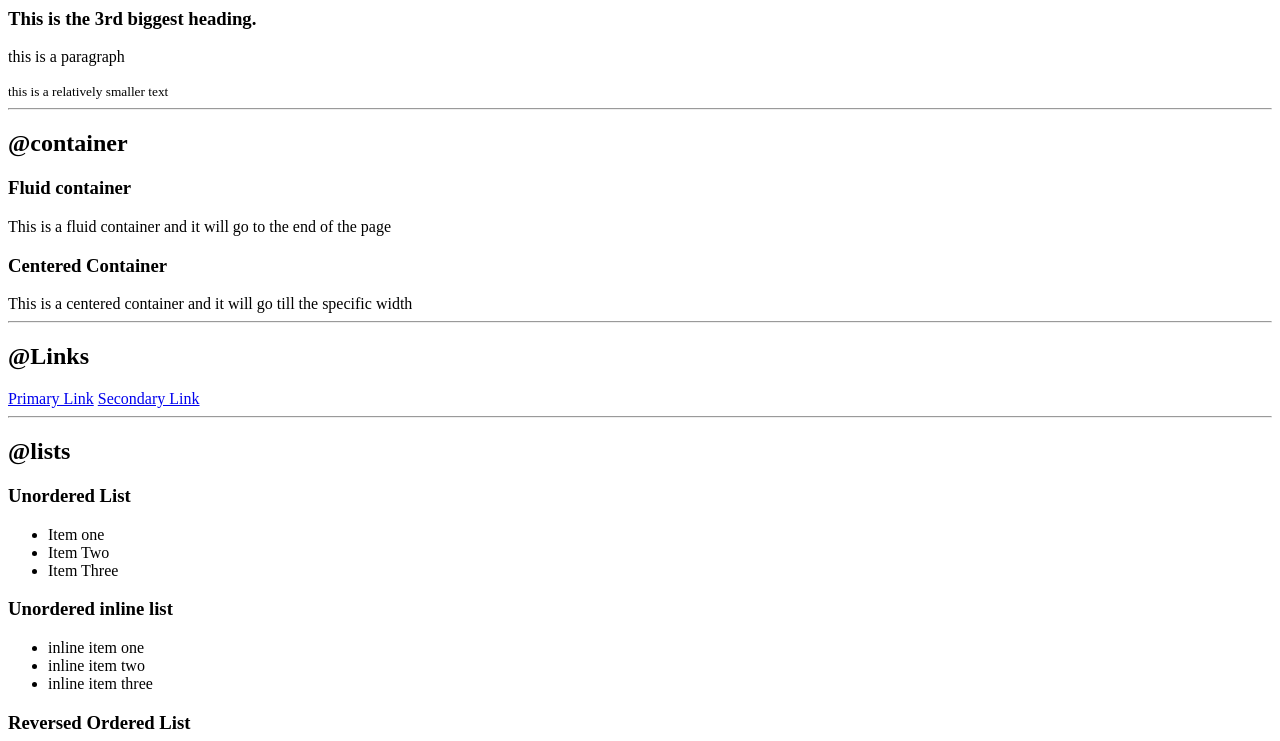
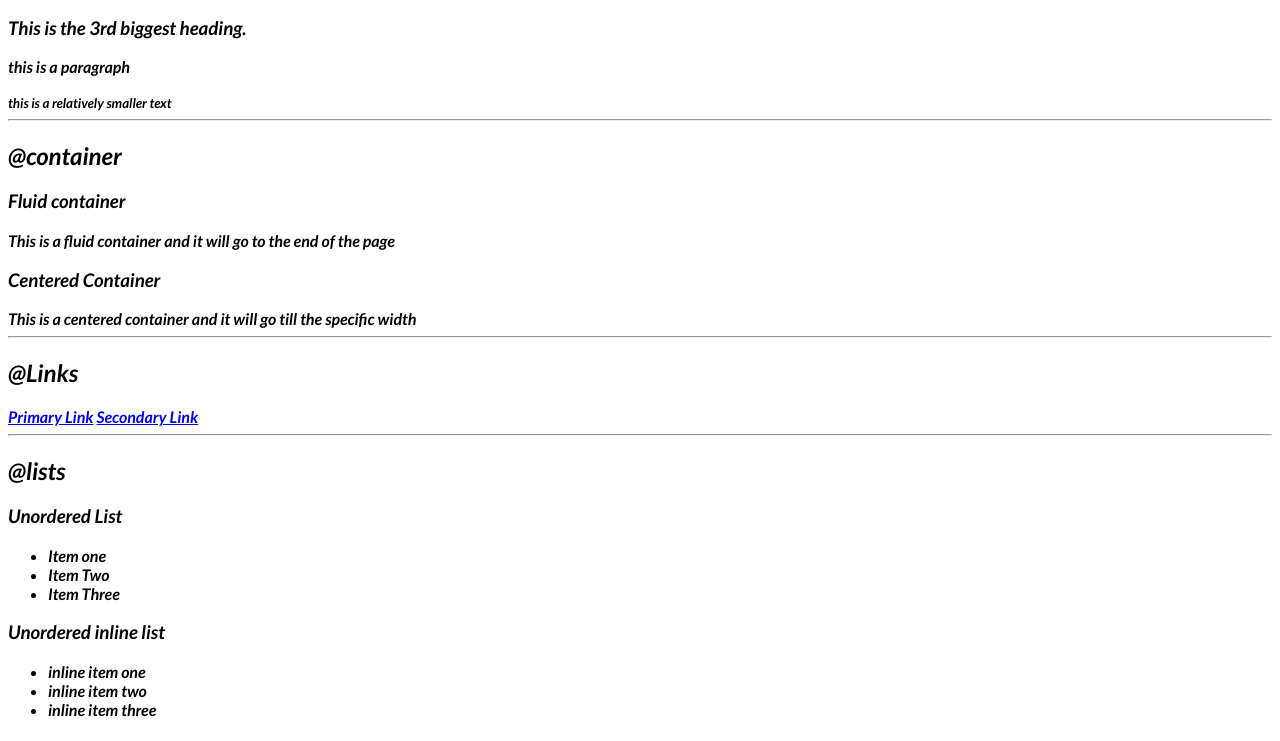
Before and after one commit to VaibhavGaur05/vaibhav-portfolio, a plain HTML site: page index.html in a window 1280 px wide. Shown: the part 282-1023 px from the top of the page. Drawn offline with Linux system fonts and the light colour scheme.

Commit message:
css changes

```diff
--- a/index.html
+++ b/index.html
@@ -5,6 +5,8 @@
     <meta charset="UTF-8">
     <meta name="viewport" content="width=device-width, initial-scale=1.0">
     <title>My portfolio</title>
+    <!--external link css file-->
+    <link rel="stylesheet" href="styles.css">
 </head>
 
 <body>
--- /dev/null
+++ b/styles.css
@@ -0,0 +1,5 @@
+@import url('https://fonts.googleapis.com/css2?family=Lato:ital,wght@1,700&display=swap');
+
+body {
+    font-family: 'Lato', sans-serif;
+}
```
